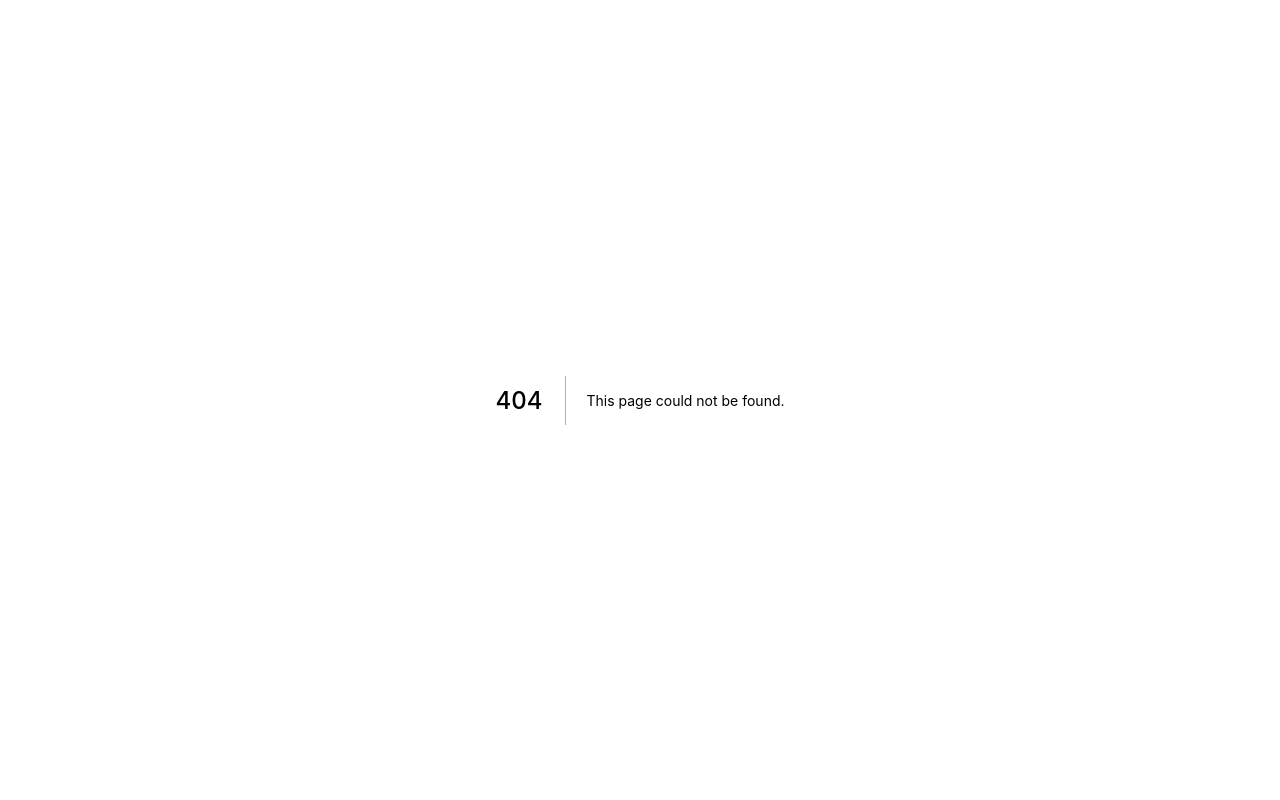
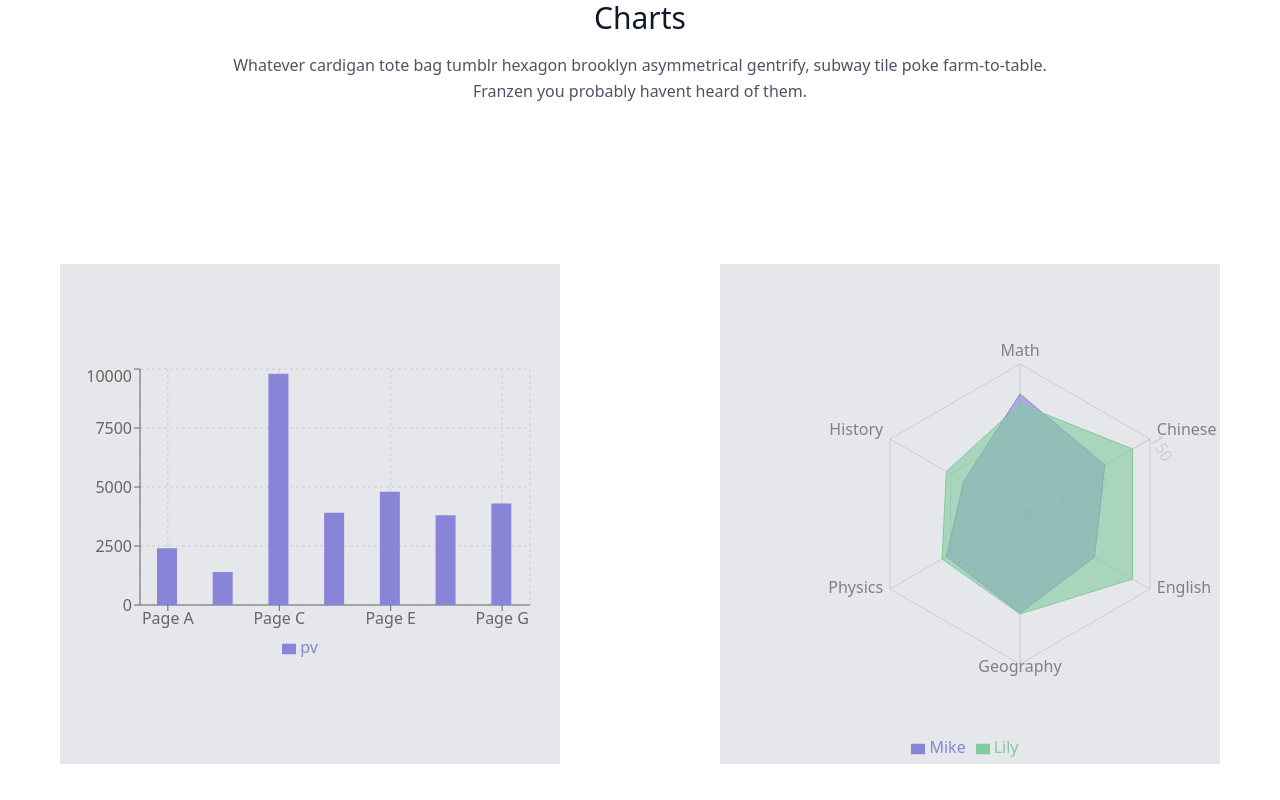
Before and after one commit to GM-st/hana-1q-wedding-client, a Next.js app: page /sections/chart in a window 1280 px wide. Before the commit this address had no page. Shown: the top 800 px of the page. Built offline with nearby package versions, Linux system fonts and the light colour scheme.

Commit message:
rechart sample section

```diff
--- a/package.json
+++ b/package.json
@@ -18,9 +18,11 @@
     "react-lottie-player": "^1.4.3",
     "react-signature-canvas": "^1.0.6",
     "react-slideshow-image": "^4.0.5",
-    "react-webcam": "^7.0.1"
+    "react-webcam": "^7.0.1",
+    "recharts": "^2.1.15"
   },
   "devDependencies": {
+    "@types/react": "18.0.21",
     "autoprefixer": "^10.4.12",
     "eslint": "8.25.0",
     "eslint-config-next": "12.3.1",
--- a/pages/index.js
+++ b/pages/index.js
@@ -3,6 +3,7 @@ import Layout from "../components/layout";
 import Intro from "./sections/intro";
 import Main from "./sections/main";
 import Viewer from "./sections/viewer";
+import Chart from "./sections/chart";
 
 export default function Home() {
   return (
@@ -16,6 +17,7 @@ export default function Home() {
         <Main />
         {/* <Intro />
         <Viewer /> */}
+        <Chart />
       </Layout>
     </div>
   );
--- /dev/null
+++ b/pages/sections/chart.js
@@ -0,0 +1,35 @@
+import React from "react";
+import Normal from "../sections/charts/normal";
+import Radar from "../sections/charts/radar";
+
+const Chart = () => {
+  return (
+    <div id="intro-section">
+      <section class="text-gray-600 body-font">
+        <div class="flex flex-col text-center w-full mb-20">
+          <h1 class="sm:text-3xl text-2xl font-medium title-font mb-4 text-gray-900">
+            Charts
+          </h1>
+          <p class="lg:w-2/3 mx-auto leading-relaxed text-base">
+            Whatever cardigan tote bag tumblr hexagon brooklyn asymmetrical
+            gentrify, subway tile poke farm-to-table. Franzen you probably
+            havent heard of them.
+          </p>
+        </div>
+        <div class="container mx-auto flex flew-row justify-center">
+          <div className="bg-gray-200 my-20 mx-20 flex flex-auto place-items-center place-content-center">
+            <Normal />
+          </div>
+          <div className="bg-gray-200 my-20 mx-20 flex flex-auto place-items-center place-content-center">
+            <Radar />
+          </div>
+        </div>
+      </section>
+      <div class="flex flex-col text-center mt-20">
+        <div className="flex flex-auto w-1/6 mx-auto mb-20 border-b-8 rounded border-teal-500"></div>
+      </div>
+    </div>
+  );
+};
+
+export default Chart;
--- /dev/null
+++ b/pages/sections/charts/normal.tsx
@@ -0,0 +1,114 @@
+import React from "react";
+import {
+  BarChart,
+  Bar,
+  XAxis,
+  YAxis,
+  CartesianGrid,
+  Tooltip,
+  Legend,
+} from "recharts";
+
+const data = [
+  {
+    name: "Page A",
+    uv: 4000,
+    pv: 2400,
+    amt: 2400,
+  },
+  {
+    name: "Page B",
+    uv: 3000,
+    pv: 1398,
+    amt: 2210,
+  },
+  {
+    name: "Page C",
+    uv: 2000,
+    pv: 9800,
+    amt: 2290,
+  },
+  {
+    name: "Page D",
+    uv: 2780,
+    pv: 3908,
+    amt: 2000,
+  },
+  {
+    name: "Page E",
+    uv: 1890,
+    pv: 4800,
+    amt: 2181,
+  },
+  {
+    name: "Page F",
+    uv: 2390,
+    pv: 3800,
+    amt: 2500,
+  },
+  {
+    name: "Page G",
+    uv: 3490,
+    pv: 4300,
+    amt: 2100,
+  },
+];
+
+const getIntroOfPage = (label) => {
+  if (label === "Page A") {
+    return "Page A is about men's clothing";
+  }
+  if (label === "Page B") {
+    return "Page B is about women's dress";
+  }
+  if (label === "Page C") {
+    return "Page C is about women's bag";
+  }
+  if (label === "Page D") {
+    return "Page D is about household goods";
+  }
+  if (label === "Page E") {
+    return "Page E is about food";
+  }
+  if (label === "Page F") {
+    return "Page F is about baby food";
+  }
+  return "";
+};
+
+const CustomTooltip = ({ active, payload, label }: any) => {
+  if (active && payload && payload.length) {
+    return (
+      <div className="custom-tooltip">
+        <p className="label">{`${label} : ${payload[0].value}`}</p>
+        <p className="intro">{getIntroOfPage(label)}</p>
+        <p className="desc">Anything you want can be displayed here.</p>
+      </div>
+    );
+  }
+
+  return null;
+};
+
+export default function App() {
+  return (
+    <BarChart
+      width={500}
+      height={300}
+      data={data}
+      margin={{
+        top: 5,
+        right: 30,
+        left: 20,
+        bottom: 5,
+      }}
+    >
+      <CartesianGrid strokeDasharray="3 3" />
+      <XAxis dataKey="name" />
+      <YAxis />
+      <Tooltip content={<CustomTooltip />} />
+      <Legend />
+      <Bar dataKey="pv" barSize={20} fill="#8884d8" />
+    </BarChart>
+  );
+}
--- /dev/null
+++ b/pages/sections/charts/radar.tsx
@@ -0,0 +1,80 @@
+import React from "react";
+import {
+  Radar,
+  RadarChart,
+  PolarGrid,
+  Legend,
+  PolarAngleAxis,
+  PolarRadiusAxis,
+} from "recharts";
+
+const data = [
+  {
+    subject: "Math",
+    A: 120,
+    B: 110,
+    fullMark: 150,
+  },
+  {
+    subject: "Chinese",
+    A: 98,
+    B: 130,
+    fullMark: 150,
+  },
+  {
+    subject: "English",
+    A: 86,
+    B: 130,
+    fullMark: 150,
+  },
+  {
+    subject: "Geography",
+    A: 99,
+    B: 100,
+    fullMark: 150,
+  },
+  {
+    subject: "Physics",
+    A: 85,
+    B: 90,
+    fullMark: 150,
+  },
+  {
+    subject: "History",
+    A: 65,
+    B: 85,
+    fullMark: 150,
+  },
+];
+
+export default function App() {
+  return (
+    <RadarChart
+      cx={300}
+      cy={250}
+      outerRadius={150}
+      width={500}
+      height={500}
+      data={data}
+    >
+      <PolarGrid />
+      <PolarAngleAxis dataKey="subject" />
+      <PolarRadiusAxis angle={30} domain={[0, 150]} />
+      <Radar
+        name="Mike"
+        dataKey="A"
+        stroke="#8884d8"
+        fill="#8884d8"
+        fillOpacity={0.6}
+      />
+      <Radar
+        name="Lily"
+        dataKey="B"
+        stroke="#82ca9d"
+        fill="#82ca9d"
+        fillOpacity={0.6}
+      />
+      <Legend />
+    </RadarChart>
+  );
+}
```
Also changed, not shown: pages/recorder.js (+23 -7 lines), tsconfig.json (added, +30 -0 lines), 2 other files (tests, documents, lock files or other folders).
